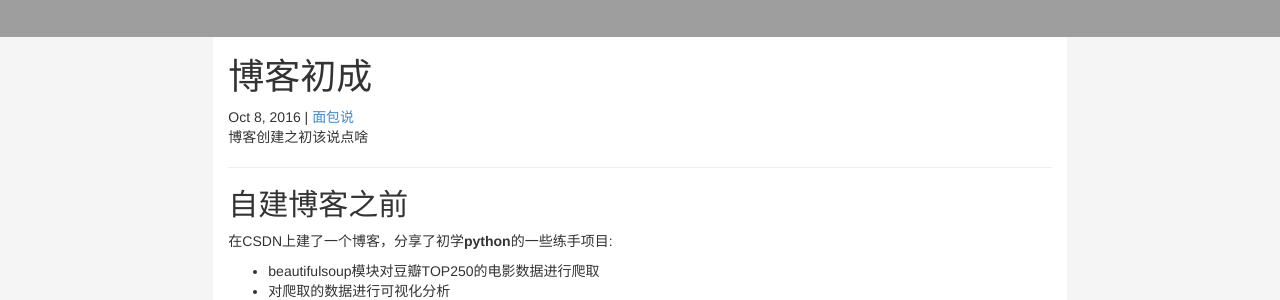
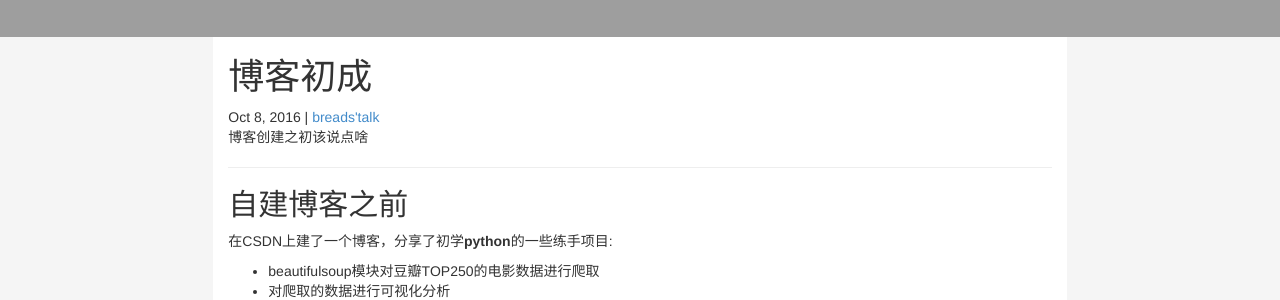
Before and after one commit to GeorgeCaoJ/blog, a Jekyll site: the page built from _posts/python/2016-10-08-blog-created.md, in a window 1280 px wide. Shown: the part 420-720 px from the top of the page. Built offline with Jekyll 4.4.1, drawn with Linux system fonts in a browser that asks for light colours.

Commit message:
post: blog created

```diff
--- a/_posts/python/2016-10-08-blog-created.md
+++ b/_posts/python/2016-10-08-blog-created.md
@@ -1,12 +1,13 @@
 ---
 layout: pageshow
 title: 博客初成
-category: 面包说
+category: breads'talk
 description: 博客创建之初该说点啥
 ---
 
 ## 自建博客之前
 在CSDN上建了一个博客，分享了初学**python**的一些练手项目:
+
 * beautifulsoup模块对豆瓣TOP250的电影数据进行爬取
 * 对爬取的数据进行可视化分析
 * 分享了一点sublimeText3的配置（主要还是去找人家的分享的教程Ctrl+c+v）
```
